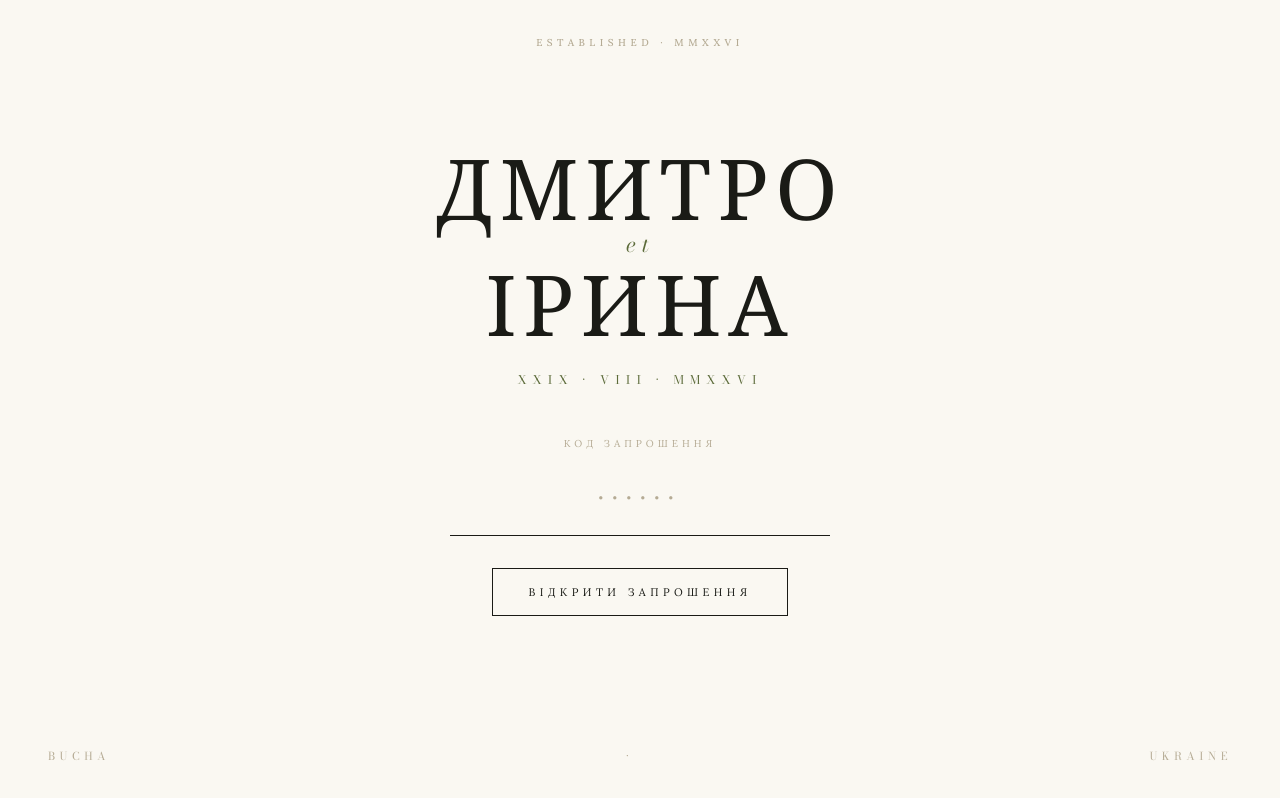
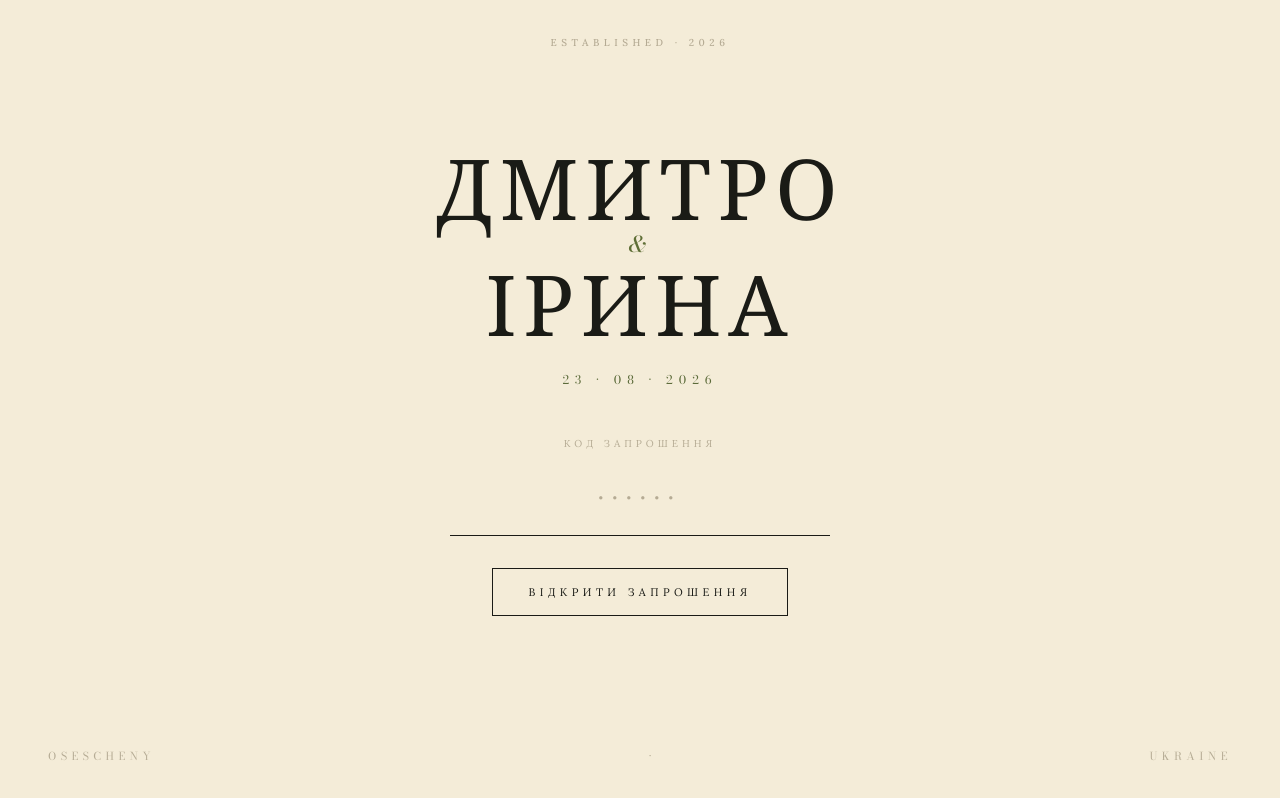
Before and after one commit to pinkevmladchy/wedding-invite, a Vue app: page / in a window 1280 px wide. Built offline with nearby package versions, Linux system fonts and the light colour scheme; a web font is replaced by a local one.

Commit message:
add some improvmenets

```diff
--- a/src/App.vue
+++ b/src/App.vue
@@ -35,23 +35,25 @@ const vReveal = {
 const WEDDING = {
   brideName: "Ірина",
   groomName: "Дмитро",
-  date: "29 серпня 2026",
-  dateFmt: "29 · 08 · 2026",
-  dateRoman: "XXIX · VIII · MMXXVI",
-  estTagline: "Established · MMXXVI",
+  date: "23 серпня 2026",
+  dateFmt: "23 · 08 · 2026",
+  dateRoman: "23 · 08 · 2026",
+  estTagline: "Established · 2026",
   heroPhotoUrl: `${BASE}couple-portrait.jpg`,
   footerPhotoUrl: `${BASE}couple-detail.jpg`,
   photoCaption: "Дмитро та Ірина",
   venue: {
-    name: "Cafe Gallerist",
-    city: "Буча",
-    ceremonyTime: "15:00",
-    receptionTime: "17:00",
-    mapUrl: "https://maps.google.com/?q=Cafe+Gallerist+Bucha",
+    name: "Яхт-клуб",
+    city: "Осещина · Київська область",
+    address: "вул. Київська, 2Г · 07363",
+    ceremonyTime: "14:00",
+    receptionTime: "16:00",
+    mapUrl: "https://maps.google.com/?q=Kyivska+2G,+Oseshchyna,+Kyiv+Oblast,+07363",
+    poolNote: "На території є басейн — можете взяти із собою плавки та купальники",
   },
   schedule: [
-    { time: "14:30", label: "Збір гостей" },
-    { time: "15:00", label: "Церемонія" },
+    { time: "13:30", label: "Збір гостей" },
+    { time: "14:00", label: "Церемонія" },
     { time: "16:00", label: "Фотосесія та коктейлі" },
     { time: "17:00", label: "Бенкет у закладі" },
     { time: "19:00", label: "Перший танець" },
@@ -60,12 +62,12 @@ const WEDDING = {
   dressCode: {
     style: "Cocktail Attire",
     sub: "Святкова елегантність",
-    note: "Уникайте, будь ласка, білого кольору",
     swatches: [
-      { hex: "#ffffff", label: "Білий" },
-      { hex: "#faf8f2", label: "Айворі" },
-      { hex: "#acbf69", label: "Шавлія" },
-      { hex: "#b5ab94", label: "Камінь" },
+      { hex: "#f4ecd8", label: "Крем" },
+      { hex: "#d4c8ad", label: "Шампань" },
+      { hex: "#9aab7b", label: "Шавлія" },
+      { hex: "#5e6e35", label: "Олива" },
+      { hex: "#b59a52", label: "Брасс" },
       { hex: "#1a1b16", label: "Нуар" },
     ],
   },
@@ -127,7 +129,7 @@ async function submitRsvp() {
       <div class="code-stage">
         <div class="namestack namestack--lg">
           <span class="namestack-line">{{ WEDDING.groomName }}</span>
-          <span class="namestack-amp">et</span>
+          <span class="namestack-amp">&amp;</span>
           <span class="namestack-line">{{ WEDDING.brideName }}</span>
         </div>
         <p class="code-date">{{ WEDDING.dateRoman }}</p>
@@ -147,7 +149,7 @@ async function submitRsvp() {
       </div>
 
       <div class="code-bottom">
-        <span>Bucha</span>
+        <span>Osescheny</span>
         <span>·</span>
         <span>Ukraine</span>
       </div>
@@ -171,10 +173,10 @@ async function submitRsvp() {
 
         <!-- HERO -->
         <section class="hero">
-          <p v-reveal class="eyebrow eyebrow--stone hero-eyebrow">L'Invitation · MMXXVI</p>
+          <p v-reveal class="eyebrow eyebrow--stone hero-eyebrow">L'Invitation · 2026</p>
           <h1 v-reveal="120" class="namestack namestack--xl">
             <span class="namestack-line">{{ WEDDING.groomName }}</span>
-            <span class="namestack-amp">et</span>
+            <span class="namestack-amp">&amp;</span>
             <span class="namestack-line">{{ WEDDING.brideName }}</span>
           </h1>
           <p v-reveal="240" class="hero-date">{{ WEDDING.dateRoman }} &nbsp;·&nbsp; {{ WEDDING.venue.city }}</p>
@@ -196,7 +198,7 @@ async function submitRsvp() {
         <section v-reveal class="section">
           <header class="section-head">
             <div class="section-chapter">
-              <span class="section-chapter-num">I</span>
+              <span class="section-chapter-num">01</span>
             </div>
             <h2 class="section-title">Місце</h2>
           </header>
@@ -217,6 +219,8 @@ async function submitRsvp() {
             </div>
 
             <a class="map-link" :href="WEDDING.venue.mapUrl" target="_blank" rel="noopener">Відкрити на мапі</a>
+
+            <p class="venue-pool-note">{{ WEDDING.venue.poolNote }}</p>
           </div>
         </section>
 
@@ -224,7 +228,7 @@ async function submitRsvp() {
         <section v-reveal class="section">
           <header class="section-head">
             <div class="section-chapter">
-              <span class="section-chapter-num">II</span>
+              <span class="section-chapter-num">02</span>
             </div>
             <h2 class="section-title">Програма вечора</h2>
           </header>
@@ -241,7 +245,7 @@ async function submitRsvp() {
         <section v-reveal class="section">
           <header class="section-head">
             <div class="section-chapter">
-              <span class="section-chapter-num">III</span>
+              <span class="section-chapter-num">03</span>
             </div>
             <h2 class="section-title">Дрес-код</h2>
           </header>
@@ -259,7 +263,6 @@ async function submitRsvp() {
               </div>
             </div>
 
-            <p class="dress-note">{{ WEDDING.dressCode.note }}</p>
           </div>
         </section>
 
@@ -267,7 +270,7 @@ async function submitRsvp() {
         <section v-reveal class="section">
           <header class="section-head">
             <div class="section-chapter">
-              <span class="section-chapter-num">IV</span>
+              <span class="section-chapter-num">04</span>
             </div>
             <h2 class="section-title">Підтвердження</h2>
             <p class="section-sub">Будь ласка, дайте нам знати до 1 серпня</p>
@@ -318,10 +321,12 @@ async function submitRsvp() {
             <img :src="WEDDING.footerPhotoUrl"
                  alt="Дмитро та Ірина"
                  class="footer-photo" />
+            <div class="footer-photo-overlay">
+              <p class="footer-date-mark">{{ WEDDING.dateRoman }}</p>
+              <div class="footer-rule"></div>
+              <p class="footer-names">{{ WEDDING.groomName }} &nbsp;&amp;&nbsp; {{ WEDDING.brideName }}</p>
+            </div>
           </div>
-          <p class="footer-date-mark">{{ WEDDING.dateRoman }}</p>
-          <div class="footer-rule"></div>
-          <p class="footer-names">{{ WEDDING.groomName }} &nbsp;et&nbsp; {{ WEDDING.brideName }}</p>
           <p class="footer-sign">З нетерпінням чекаємо на Вас</p>
         </footer>
 
--- a/src/assets/main.css
+++ b/src/assets/main.css
@@ -1,9 +1,12 @@
-/* ===== EDITORIAL WEDDING — 5-COLOR PALETTE ===== */
+/* ===== EDITORIAL WEDDING — MOODBOARD PALETTE ===== */
 :root {
-    --ivory:     #faf8f2;   /* warm off-white — canvas */
+    --ivory:     #f4ecd8;   /* warm cream — canvas */
     --noir:      #1a1b16;   /* near-black for display type & contrast */
-    --sage:      #acbf69;   /* signature accent */
+    --sage:      #9aab7b;   /* dusty sage — signature soft accent */
     --sage-deep: #5c6b3a;   /* darker sage — small accents / links */
+    --olive:     #5e6e35;   /* deep olive — monogram & feature notes */
+    --gold:      #b59a52;   /* brass / antique gold — fine details */
+    --champagne: #d4c8ad;   /* warm champagne — secondary canvas */
     --stone:     #b5ab94;   /* warm gray — hairlines, captions */
 
     --display:   'Bodoni Moda', 'Playfair Display', Georgia, serif;
@@ -17,6 +20,7 @@ body, html {
     background: var(--ivory);
     color: var(--noir);
     font-family: var(--body);
+    overflow-x: hidden;
     -webkit-font-smoothing: antialiased;
     -moz-osx-font-smoothing: grayscale;
 }
@@ -166,7 +170,7 @@ body, html {
 .namestack-amp {
     font-family: var(--display);
     font-style: italic;
-    color: var(--sage-deep);
+    color: var(--olive);
     text-transform: lowercase;
     letter-spacing: 0.25em;
     padding: 4px 0;
@@ -553,7 +557,7 @@ body, html {
     font-style: italic;
     font-size: 14px;
     letter-spacing: 0.2em;
-    color: var(--sage-deep);
+    color: var(--gold);
 }
 .schedule-label {
     font-family: var(--serif);
@@ -669,6 +673,19 @@ body, html {
     color: var(--ivory);
 }
 
+.venue-pool-note {
+    margin: 32px auto 0;
+    max-width: 420px;
+    font-family: var(--serif);
+    font-style: italic;
+    font-size: 15px;
+    line-height: 1.55;
+    color: var(--olive);
+    letter-spacing: 0.03em;
+    padding-top: 22px;
+    border-top: 1px solid rgba(111, 122, 45, 0.25);
+}
+
 /* RSVP FORM */
 .rsvp-form {
     max-width: 520px;
@@ -730,7 +747,7 @@ body, html {
     font-family: var(--display);
     font-style: italic;
     font-size: 56px;
-    color: var(--sage-deep);
+    color: var(--gold);
     margin-bottom: 18px;
 }
 .rsvp-thanks-text {
@@ -749,42 +766,66 @@ body, html {
     text-align: center;
 }
 .footer-photo-wrap {
-    max-width: 360px;
-    margin: 0 auto 48px;
+    position: relative;
+    width: 100vw;
+    max-width: none;
+    margin-left: calc(50% - 50vw);
+    margin-right: calc(50% - 50vw);
+    margin-bottom: 48px;
+    overflow: hidden;
 }
 .footer-photo {
     width: 100%;
     height: auto;
     display: block;
-    aspect-ratio: 3 / 4;
+    aspect-ratio: 16 / 9;
     object-fit: cover;
-    filter: grayscale(1) contrast(1.04);
+    filter: grayscale(1) contrast(1.02) brightness(0.82);
     background: #ece7da;
+}
+.footer-photo-overlay {
+    position: absolute;
+    inset: 0;
+    display: flex;
+    flex-direction: column;
+    align-items: center;
+    justify-content: center;
+    text-align: center;
+    padding: 48px 24px;
+    background: linear-gradient(
+        to bottom,
+        rgba(0, 0, 0, 0.30) 0%,
+        rgba(0, 0, 0, 0.18) 50%,
+        rgba(0, 0, 0, 0.40) 100%
+    );
+    pointer-events: none;
 }
 .footer-date-mark {
     font-family: var(--display);
     font-weight: 400;
     font-size: clamp(18px, 2.4vw, 26px);
     letter-spacing: 0.5em;
-    color: var(--noir);
+    color: var(--ivory);
     margin-bottom: 24px;
     text-transform: uppercase;
+    text-shadow: 0 1px 12px rgba(0, 0, 0, 0.35);
 }
 .footer-rule {
     width: 60px;
     height: 1px;
-    background: var(--sage-deep);
+    background: var(--ivory);
     margin: 0 auto 24px;
-    opacity: .6;
+    opacity: .85;
 }
 .footer-names {
     font-family: var(--serif);
     font-weight: 400;
-    font-size: clamp(18px, 2vw, 22px);
+    font-size: clamp(22px, 2.6vw, 30px);
     letter-spacing: 0.18em;
     text-transform: uppercase;
-    color: var(--noir);
-    margin-bottom: 16px;
+    color: var(--ivory);
+    margin-bottom: 0;
+    text-shadow: 0 1px 14px rgba(0, 0, 0, 0.4);
 }
 .footer-sign {
     font-family: var(--serif);
@@ -859,9 +900,12 @@ body, html {
 
     /* footer */
     .invite-footer { padding: 56px 0 44px; }
-    .footer-photo-wrap { max-width: 260px; margin: 0 auto 32px; }
-    .footer-date-mark { font-size: 16px; letter-spacing: 0.4em; margin-bottom: 18px; }
-    .footer-names { font-size: 16px; letter-spacing: 0.15em; }
+    .footer-photo-wrap { margin-bottom: 32px; }
+    .footer-photo { aspect-ratio: 4 / 5; }
+    .footer-photo-overlay { padding: 32px 20px; }
+    .footer-date-mark { font-size: 14px; letter-spacing: 0.4em; margin-bottom: 16px; }
+    .footer-rule { margin-bottom: 16px; }
+    .footer-names { font-size: 20px; letter-spacing: 0.15em; }
     .footer-sign  { font-size: 14px; }
 }
 
```
